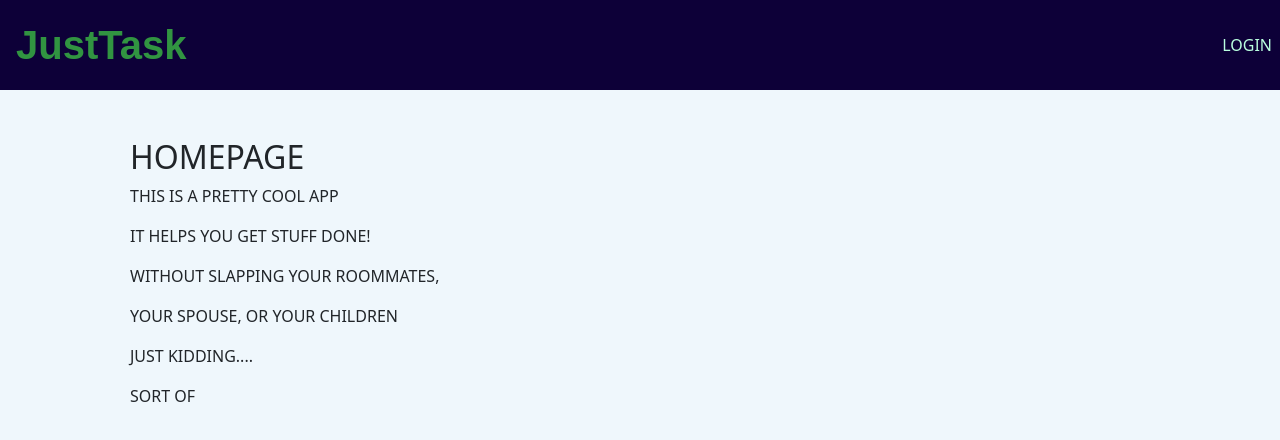
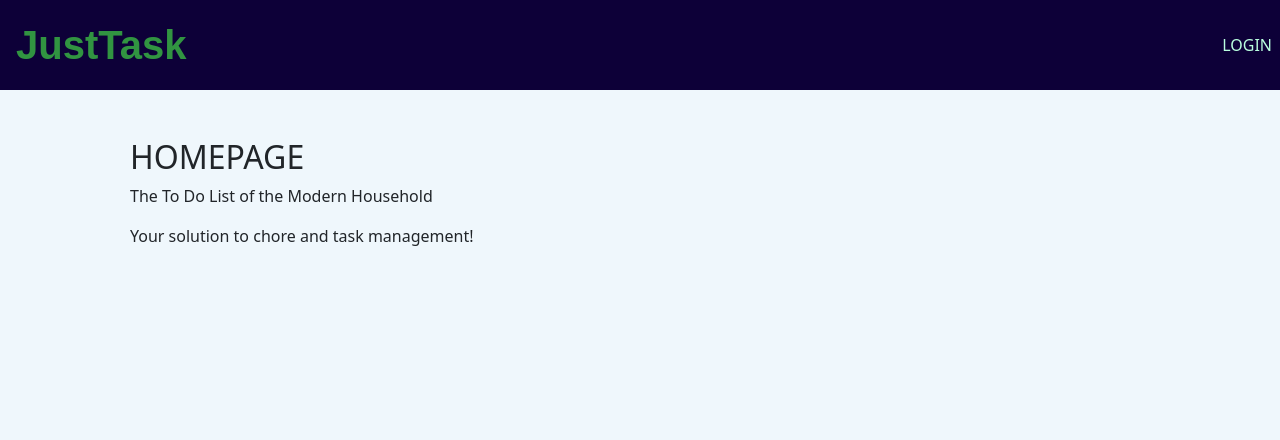
Before and after one commit to lailiel/JustTask, a React (Vite) app in the folder client/: page / in a window 1280 px wide. Shown: the top 440 px of the page. Built offline with nearby package versions, Linux system fonts and the light colour scheme.

Commit message:
changed homepage blurb

```diff
--- a/client/src/pages/HomePage.jsx
+++ b/client/src/pages/HomePage.jsx
@@ -8,12 +8,8 @@ export default function HomePage() {
         <h2>HOMEPAGE</h2>
       </div>
       <div id='home-text'>
-        <p>THIS IS A PRETTY COOL APP</p>
-        <p>IT HELPS YOU GET STUFF DONE!</p>
-        <p>WITHOUT SLAPPING YOUR ROOMMATES,</p>
-        <p>YOUR SPOUSE, OR YOUR CHILDREN</p>
-        <p>JUST KIDDING....</p>
-        <p>SORT OF</p>
+        <p>The To Do List of the Modern Household</p>
+        <p>Your solution to chore and task management!</p>
       </div>
     </Container>
   );
```
